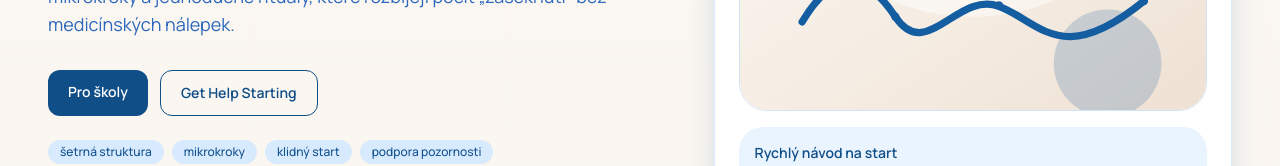
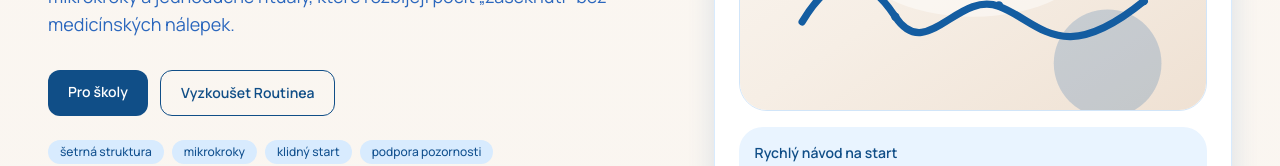
Before and after one commit to Samo878/Routinea_web, a Next.js app: page / in a window 1280 px wide. Shown: the part 522-688 px from the top of the page. Built offline with nearby package versions, Linux system fonts and the light colour scheme; no server answers.

Commit message:
Update landing CTA text

```diff
--- a/app/page.tsx
+++ b/app/page.tsx
@@ -38,7 +38,7 @@
                 className="rounded-xl border border-stone-900 px-5 py-3 text-sm font-semibold text-stone-900 transition hover:bg-stone-900 hover:text-white focus-visible:outline focus-visible:outline-2 focus-visible:outline-offset-2 focus-visible:outline-brand-500"
                 data-track-action="hero-cta-contact"
               >
-                Get Help Starting
+                Vyzkoušet Routinea
               </Link>
             </div>
             <div className="mt-6 flex flex-wrap gap-2">
```
